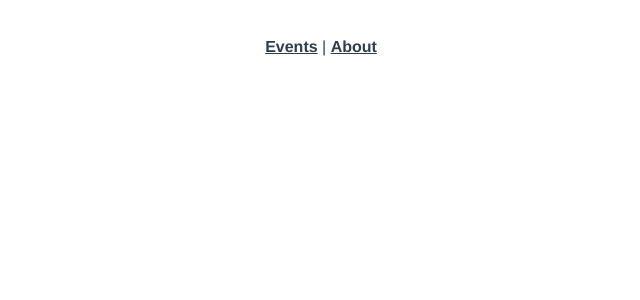
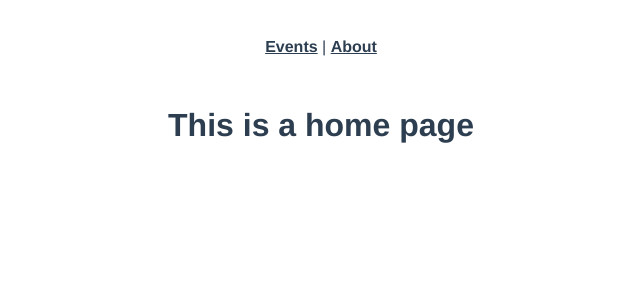
Before and after one commit to mina-etml/Real-Wold-Vue3, a Vue app: page /home in a window 1280 px wide. Before the commit this address had no page. Shown: the top 300 px of the page, without its empty margins (319-959 px from the left). Built offline with nearby package versions, Linux system fonts and the light colour scheme.

Commit message:
learn(page): create a hidden home page to learn

```diff
--- /dev/null
+++ b/src/components/Home.vue
@@ -0,0 +1,10 @@
+<template>
+  <div class="home">
+    <h1>This is a home page</h1>
+    <div v-if="showExtra">Extra stuff</div>
+  </div>
+</template>
+
+<script setup>
+defineProps(['showExtra'])
+</script>
--- a/src/router/index.js
+++ b/src/router/index.js
@@ -3,6 +3,7 @@ import EventListView from '../views/EventListView.vue'
 import AboutView from '../views/AboutView.vue'
 import EventDetailsView from '../views/EventDetailsView.vue'
 import Events from '../components/Events.vue'
+import Home from '../components/Home.vue'
 
 const router = createRouter({
   history: createWebHistory(import.meta.env.BASE_URL),
@@ -32,6 +33,13 @@ const router = createRouter({
       component: Events,
       props: true,
     },
+    {
+      path: '/home',
+      name: 'Home',
+      component: Home,
+      props: (route) => ({ showExtra: route.query.e }), //http://localhost:5173/home?e=1 to test it
+      //Peu importe la valeur : si e existe, showExtra deviendra truthy → ça s’affiche.
+    },
   ],
 })
 
```
